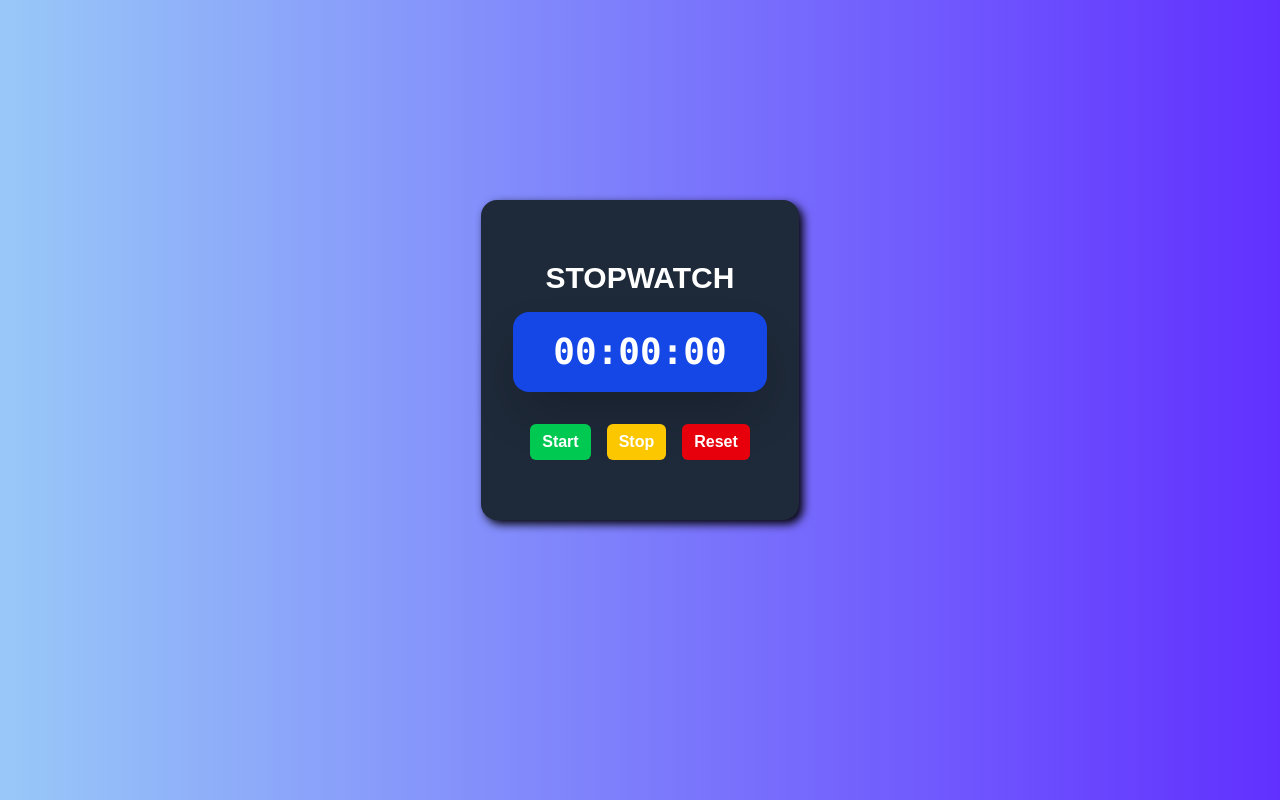
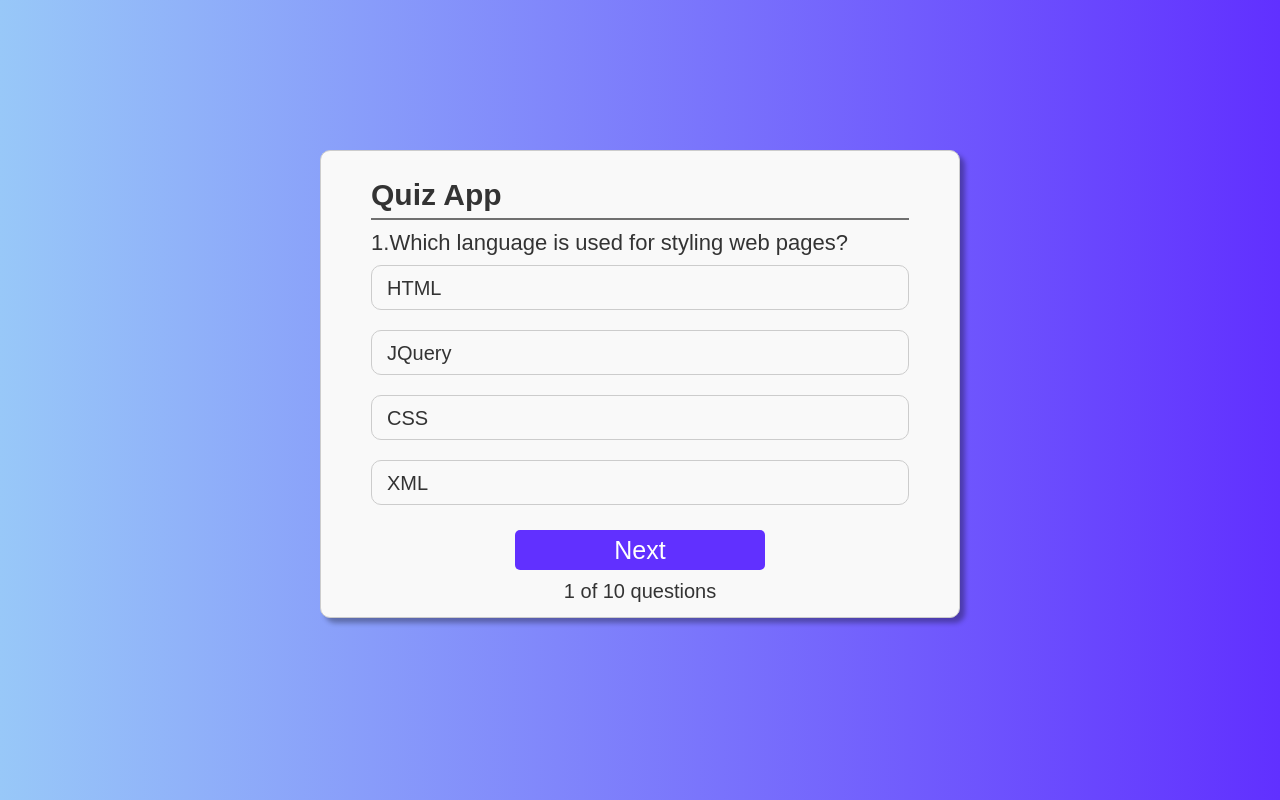
Before and after one commit to Dhirajcoder7/Stopwatch, a React (Vite) app: page / in a window 1280 px wide. Built offline with nearby package versions, Linux system fonts and the light colour scheme.

Commit message:
Update App.jsx

```diff
--- a/src/App.jsx
+++ b/src/App.jsx
@@ -6,8 +6,8 @@ const App = () => {
   return (
     <div>
       {/* <h1 className='text-4xl '>Hallo Dhiraj</h1> */}
-      <Stopwatch/>
-{/*       <QuizApp/> */}
+{/*       <Stopwatch/> */}
+          <QuizApp/>
 
     </div>
   )
```
